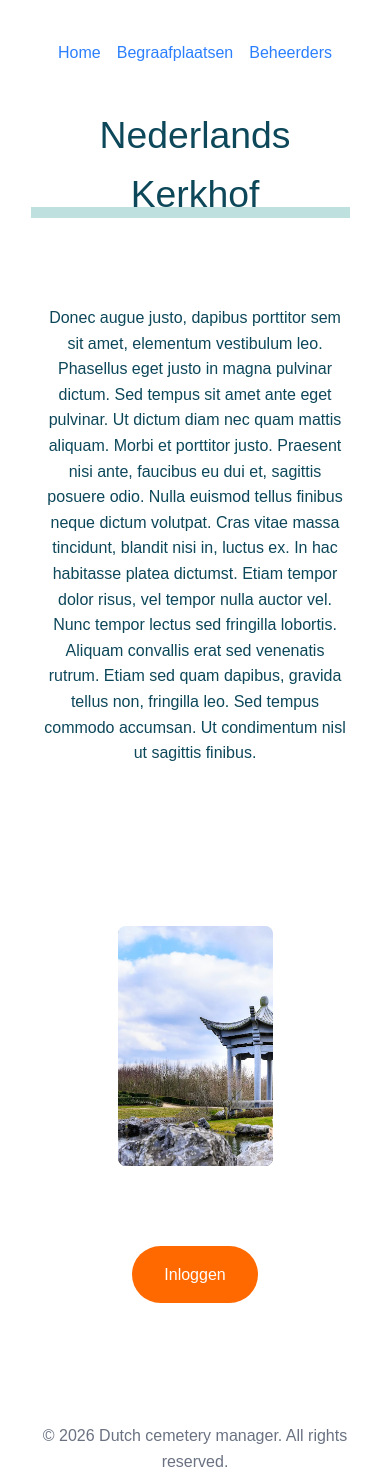
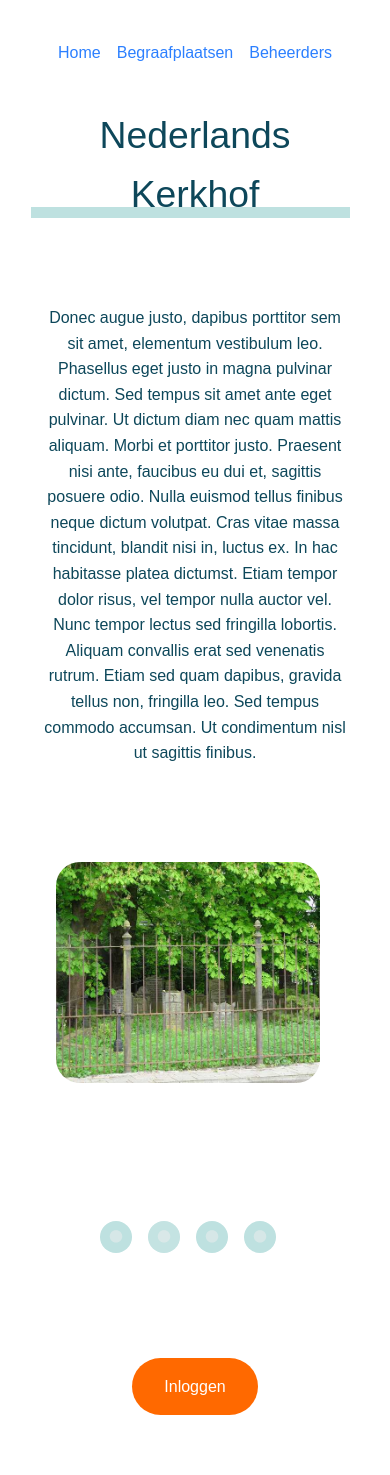
Before and after one commit to YassiraRaddahi/VKB-Gravenproject, a Vue app in the folder apps/web/: page /home in a window 390 px wide. Shown: the top 1475 px of the page. Built offline with nearby package versions, Linux system fonts and the light colour scheme.

Commit message:
Styling almost done

```diff
--- a/apps/web/src/views/HomeView.vue
+++ b/apps/web/src/views/HomeView.vue
@@ -17,45 +17,71 @@
                 Sed tempus commodo accumsan. Ut condimentum nisl ut sagittis finibus.
             </p>
         </div>
-        <div class="flex justify-center mt-20 mb-20">
-            <!-- <h2 class="title fancy-title2 text-[#f08360]">
-                Aangesloten begraafplaatsen
-            </h2> -->
+
+        <div id="carousel">
+            <v-container class="max-w-6xl mx-auto mt-20">
+                <v-carousel height="400px" cycle interval="2500" show-arrows="hover" hide-delimiter-background>
+                    <v-carousel-item
+                    v-for="(slide, i) in slides"
+                    :key="i"
+                    >
+                        <v-img :src="slide.src" cover class=" rounded-xl"></v-img>
+                    </v-carousel-item>
+                </v-carousel>
+            </v-container>
         </div>
-        <div id="indicators-carousel" class="relative w-full" data-carousel="slide" data-carousel-interval="3000">
-
-            <div class="relative h-60 w-2/4 mx-auto overflow-hidden rounded-lg">
-
-                <div class="hidden duration-700 ease-in-out absolute inset-0" data-carousel-item="active">
-                    <img src="/images/cemeteries/bergklooster.png"
-                        class="w-full h-full object-cover object-center">
-                </div>
-
-                <div class="hidden duration-700 ease-in-out absolute inset-0" data-carousel-item>
-                    <img src="/images/cemeteries/bergklooster.png">
-                        class="w-full h-full object-cover object-center">
-                </div>
-
-                <div class="hidden duration-700 ease-in-out absolute inset-0" data-carousel-item>
-                    <img src="/images/cemeteries/kranenburg.webp"
-                        class="w-full h-full object-cover object-center">
-                </div>
-
-            </div>
-        </div>
-
         <div class="flex justify-center mt-20 mb-20">
             <button class="bg-orange-500 text-white px-8 py-4 rounded-full text-lg hover:bg-orange-600 transition"
                 onclick="window.location.href='login.html'">
                 Inloggen
             </button>
+
         </div>
+
 </template>
 
 <script setup>
-// logica, imports, props, reactive state
+const slides = [
+  { src: '/images/cemeteries/bergklooster.png' },
+  { src: '/images/cemeteries/het_heilige_kruis.png' },
+  { src: '/images/cemeteries/kranenburg.webp' },
+  { src: '/images/cemeteries/meppelerstraatweg.png' },
+]
 </script>
 
 <style scoped>
-/* alleen voor deze component */
+.v-carousel :deep(.v-btn--icon) {
+  background-color: #bee1e0;
+}
+.v-carousel :deep(img) {
+  width: 100%;
+  object-fit: cover;
+}
+.v-carousel :deep(.v-window__prev),
+.v-carousel :deep(.v-window__next) {
+  width: auto;
+    height: auto;
+
+}
+
+.v-carousel :deep(.v-window__prev) {
+  left: 10px;
+}
+
+.v-carousel :deep(.v-window__next) {
+  right: 10px;
+}
+@media (max-width: 600px) {
+  .v-carousel {
+    max-width: 95%;
+  }
+
+  .v-carousel :deep(.v-window__prev) {
+    left: 12px;
+  }
+
+  .v-carousel :deep(.v-window__next) {
+    right: 12px;
+  }
+}
 </style>
```
